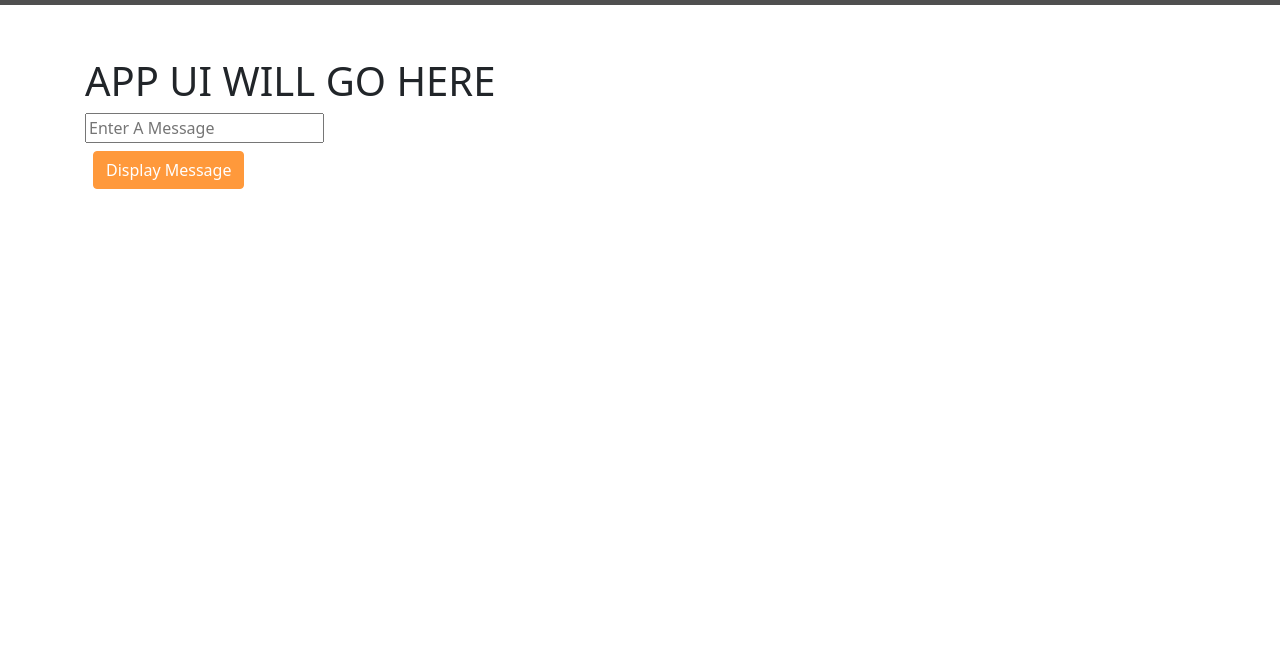
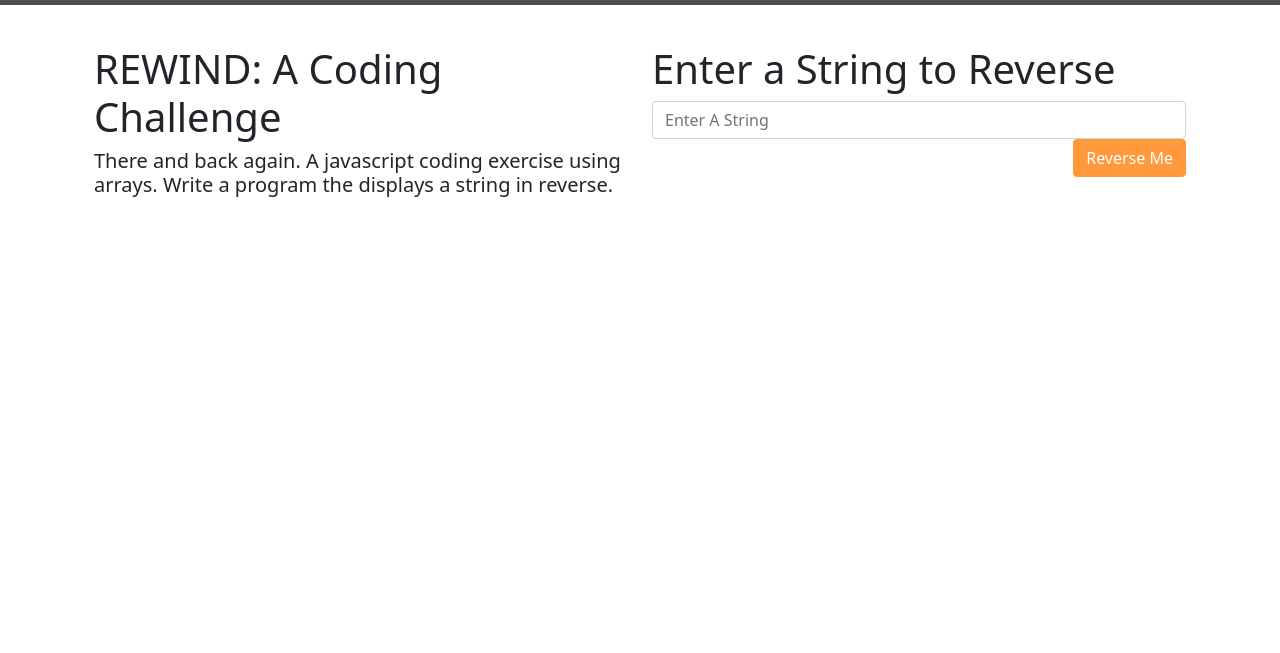
Before and after one commit to jedmorris/Rewind, a plain HTML site: page app.html in a window 1280 px wide. Shown: the part 51-704 px from the top of the page. Drawn offline with nearby package versions, Linux system fonts and the light colour scheme; some packages are replaced by stand-ins of ours; a script that the page names is missing.

Commit message:
updated app.html ui

```diff
--- a/app.html
+++ b/app.html
@@ -59,13 +59,38 @@
 			</div>
 		</div>
 	</nav>
-
+	<!-- Main Section -->
 	<main class="flex-shrink-0">
-		<div class="container mt-5">
-			<h1>APP UI WILL GO HERE</h1>
-			<input id="message" name="message" placeholder="Enter A Message">
-			<div class="p-2">
-				<button id="btnSubmit" class="btn btn-primary">Display Message</button>
+		<div class="container col-xxl-8 px-4 py-5 mt-5">
+			<div class="row">
+				<div class="col">
+					<!-- Instructions -->
+					<h1>REWIND: A Coding Challenge</h1>
+					<h4 class="lead">There and back again. A javascript coding exercise using
+						arrays. Write a
+						program the displays a string in reverse.</h4>
+				</div>
+				<div class="col">
+					<!-- Main App UI -->
+					<h1>Enter a String to Reverse</h1>
+					<form action="" class="row">
+						<div class="col">
+							<input id="reString" class="form-control" type="text"
+								placeholder="Enter A String">
+						</div>
+						<div class="col-12 d-flex
+						justify-content-start justify-content-md-end">
+							<button id="btnSubmit" class="btn btn-primary">Reverse
+								Me</button>
+						</div>
+					</form>
+					<div class="alert alert-success mt-5 invisible fade show" id="alert" role="alert">
+						<h4 class="alert-heading">Well done!</h4>
+						<p id="message">
+							<!-- Content goes here -->
+						</p>
+					</div>
+				</div>
 			</div>
 		</div>
 	</main>
```
